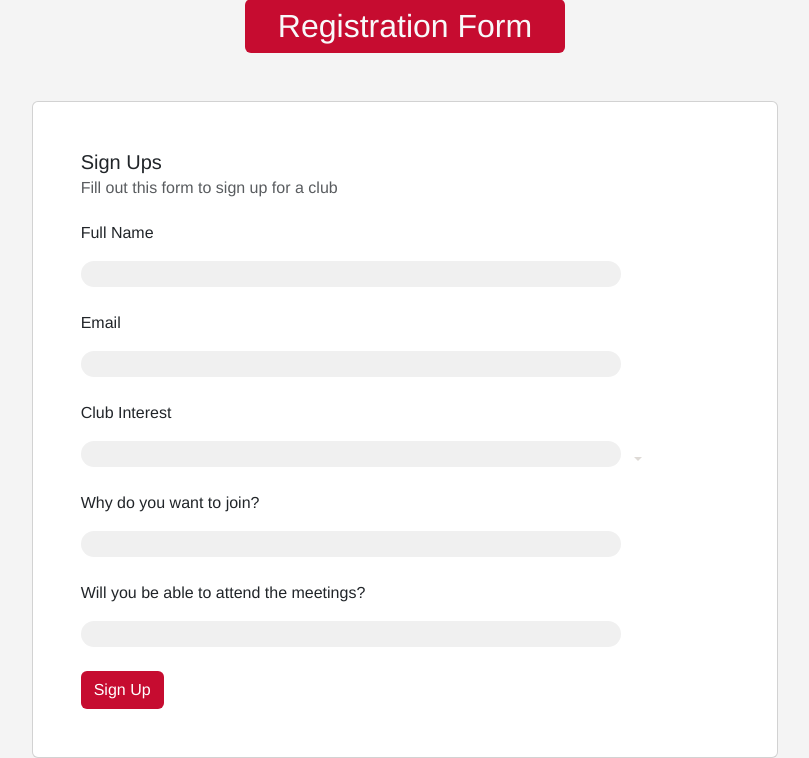
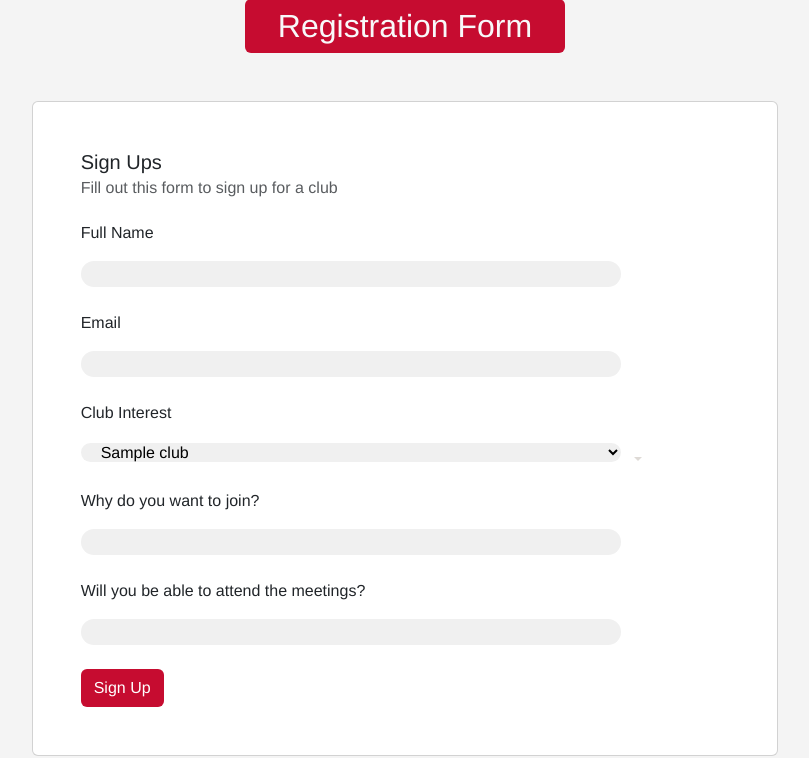
Before and after one commit to Marcus-Hilder/13_dtp_AS91903_AS91907, a Flask app: template templates/sign_ups.html in a window 1280 px wide. Shown: the part 188-946 px from the top of the page, without its empty margins (235-1044 px from the left). Run offline with Flask 3, Linux system fonts and the light colour scheme; the template is opened without the code that fills it: most values are stand-ins (such as "Sample title", 1, 10 or a date in 2020).

Commit message:
Adding back-end to the sign ups page

```diff
--- a/App.py
+++ b/App.py
@@ -39,10 +39,27 @@ def TimeTable():
         print(i["club_start_date"])
     return render_template("timetable.html",page_title=page_title,calendar=cal,)
 
-@app.route('/sign_ups')
+@app.route('/sign_ups', methods=["GET", "POST"])
 def sign_ups():
     """Sign ups webpage"""
     page_title = "Westlake Clubs | Sign Ups"
+
+    if request.method == "POST":
+        full_name = request.form.get("full_name").strip()
+        email = request.form.get("email").strip()
+        club = request.form.get("club").strip()
+        why_desc = request.form.get("why_desc").strip()
+        availability_desc = request.form.get("availability_desc").strip()
+
+        conn = get_db_conn()
+        conn.row_factory = sqlite3.Row
+
+        cur = conn.cursor()
+        cur.execute("INSERT INTO signups VALUES (?, ?, ?, ?, ?)", (full_name, email, club, why_desc, availability_desc))
+        conn.commit()
+
+        return render_template("sign_ups.html", page_title=page_title, clubs=clubs, )
+
 
     conn = get_db_conn()
     clubs = conn.execute('SELECT * FROM clubs ORDER BY club_name ASC').fetchall()
--- a/templates/sign_ups.html
+++ b/templates/sign_ups.html
@@ -11,17 +11,22 @@
         <div class="card-body p-5">
             <h5 class="card-title">Sign Ups</h5>
             <h6 class="card-subtitle mb-2 text-body-secondary">Fill out this form to sign up for a club</h6>
+            <form method="POST" action="/sign_ups">
                 <div class="my-4">
                     <p class="card-text">Full Name</p>
-                <input class="col-12 col-xxl-6 col-sm-10 px-3 custom-input-bar" type="text" name="" id="">
+                    <input class="col-12 col-xxl-6 col-sm-10 px-3 custom-input-bar" type="text" name="full_name" id="">
                 </div>
                 <div class="my-4">
                     <p class="card-text">Email</p>
-                <input class="col-12 col-xxl-6 col-sm-10 px-3 custom-input-bar" type="text" name="" id="">
+                    <input class="col-12 col-xxl-6 col-sm-10 px-3 custom-input-bar" type="text" name="email" id="">
                 </div>
                 <div class="my-4">
                     <p class="card-text">Club Interest</p>
-                <input class="col-12 col-xxl-6 col-sm-10 px-3 custom-input-bar" type="text" name="" id="">
+                    <select class="col-12 col-xxl-6 col-sm-10 px-3 custom-input-bar" name="club" id="club">
+                        {% for club in clubs %}
+                            <option value="{{ club.club_name.strip().lower() }}" class="dropdown-item custom-dropdown-item-Ryan py-3">{{club.club_name}}</a>
+                        {% endfor %}
+                    </select>
                     <button class="btn dropdown-toggle dropdown-Ryan position-absolute navbar-toggler-icon" data-bs-toggle="dropdown" aria-expanded="false"></button>
                     <ul class="dropdown-menu custom-dropdown-menu">
                         <li>
@@ -33,12 +38,13 @@
                 </div>
                 <div class="my-4">
                     <p class="card-text">Why do you want to join?</p>
-                <input class="col-12 col-xxl-6 col-sm-10 px-3 custom-input-bar" type="text" name="" id="">
+                    <input class="col-12 col-xxl-6 col-sm-10 px-3 custom-input-bar" type="text" name="why_desc" id="">
                 </div>
                 <div class="my-4">
                     <p class="card-text">Will you be able to attend the meetings?</p>
-                <input class="col-12 col-xxl-6 col-sm-10 px-3 custom-input-bar" type="text" name="" id="">
+                    <input class="col-12 col-xxl-6 col-sm-10 px-3 custom-input-bar" type="text" name="availability_desc" id="">
                 </div>
+            </form>
 
             <a href="#" class="btn custom-button">Sign Up</a>
         </div>
```
Also changed, not shown: club_data.db. Lines whose indentation alone changed are shown as unchanged.
